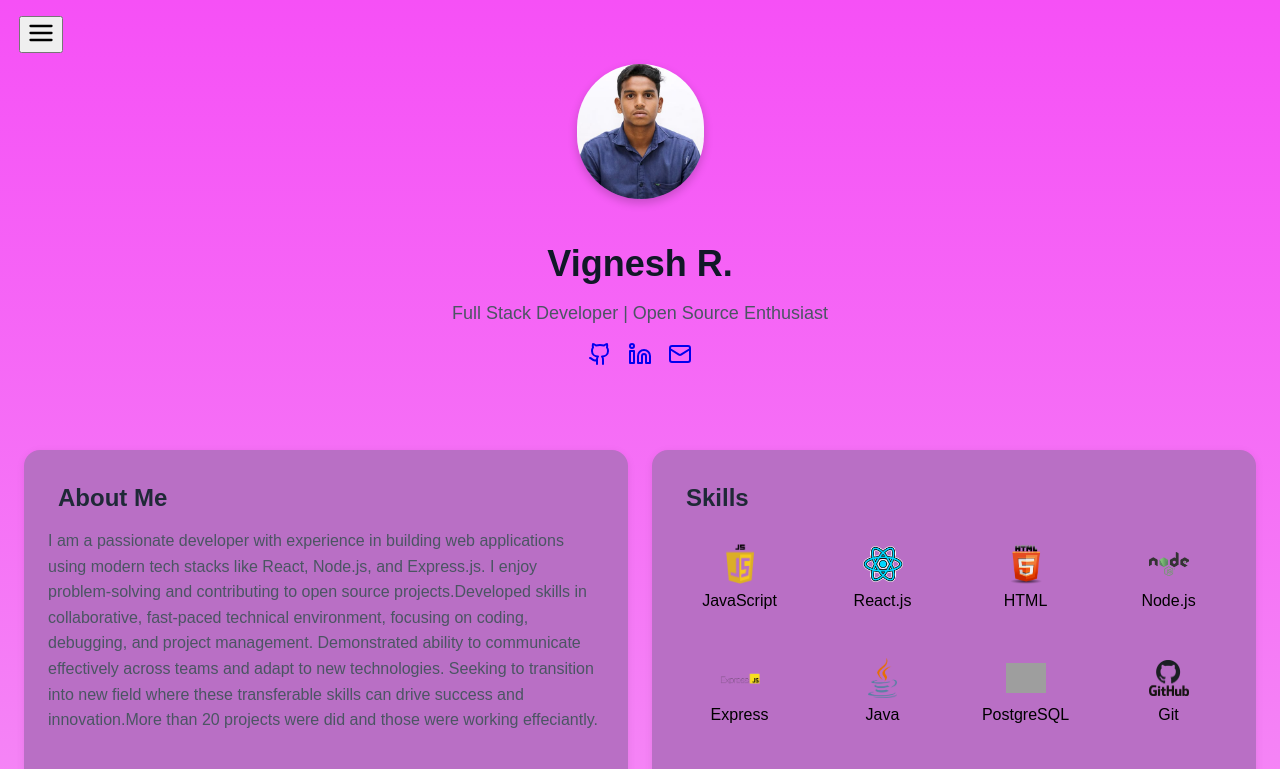
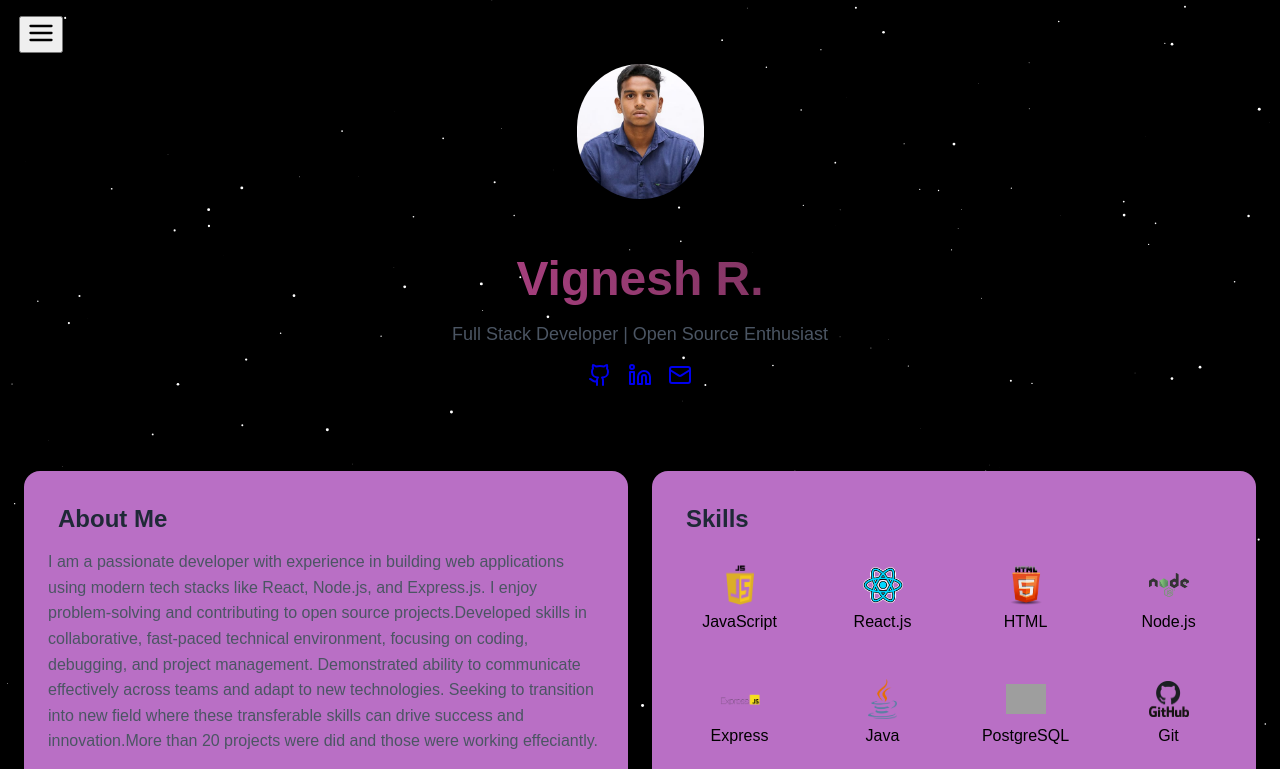
Before and after one commit to vignesh3002-cr/Personal-Portfolio, a React (Vite) app: page / in a window 1280 px wide. Shown: the top 769 px of the page. Built offline with nearby package versions, Linux system fonts and the light colour scheme; grey boxes are pictures that could not be loaded.

Commit message:
animations where added

```diff
--- a/src/Portfolio.jsx
+++ b/src/Portfolio.jsx
@@ -8,18 +8,42 @@ import "./styles/Portfolio.css";
 export default function Portfolio() {
   useEffect(() => {
     AOS.init({ duration: 1000, once: true });
+    const canvas = document.getElementById("starfield");
+const ctx = canvas.getContext("2d");
+canvas.width = window.innerWidth;
+canvas.height = window.innerHeight;
+
+const stars = [];
+for (let i = 0; i < 200; i++) {
+  stars.push({
+    x: Math.random() * canvas.width,
+    y: Math.random() * canvas.height,
+    radius: Math.random() * 1.5,
+    speed: Math.random() * 0.5 + 0.2
+  });
+}
+
+function drawStars() {
+  ctx.clearRect(0, 0, canvas.width, canvas.height);
+  ctx.fillStyle = "white";
+  stars.forEach(star => {
+    ctx.beginPath();
+    ctx.arc(star.x, star.y, star.radius, 0, Math.PI * 2);
+    ctx.fill();
+    star.y += star.speed;
+    if (star.y > canvas.height) star.y = 0;
+  });
+  requestAnimationFrame(drawStars);
+}
+
+drawStars();
+
   }, []);
   const [showMenu,setShowmenu]=useState(false);
-  const [ShowProject,setProject]=useState(false);
-  const[isRotate,setRotate]=useState(false)
-  const cardRotet=()=>{
-    setRotate(true);
-    setTimeout(()=>{
-      setRotate(false);
-    },200);
-  }
+
   return (
     <>
+    <canvas id="starfield"></canvas>
       <div className="top-menu" onMouseLeave={()=>setShowmenu(false)}>
         {showMenu?(
       <div className="dropdown-menu">
@@ -83,7 +107,7 @@ Resume</button></div>
             src="/profile.jpg"
             className="profile-image"
           />
-          <h1 className="portfolio-title">Vignesh R.</h1>
+          <h1 className="portfolio-title gradient-text">Vignesh R.</h1>
           <p className="portfolio-subtitle">Full Stack Developer | Open Source Enthusiast</p>
           <div className="portfolio-socials">
             <a href="https://github.com/vignesh3002-cr" target="_blank" rel="noopener noreferrer">
@@ -453,6 +477,7 @@ Resume</button></div>
         </div>
       </section>
   </div>
+
   </>
   );
 
--- a/src/styles/Portfolio.css
+++ b/src/styles/Portfolio.css
@@ -1,11 +1,21 @@
 /* src/styles/portfolio.css */
+#starfield {
+  position: fixed;
+  top: 0;
+  left: 0;
+  width: 100%;
+  height: 100%;
+  background: black;
+  z-index: -1; /* keeps it behind content */
+}
 
 .portfolio-wrapper {
   min-height: 100vh;
   padding: 1.5rem;
   font-family: sans-serif;
-  background: linear-gradient(to bottom,rgb(246, 80, 246), #f3f4f6);
   animation: fadeIn 1s ease;
+  z-index: 1;
+
 }
 .card-back{
   display: none;
@@ -44,9 +54,33 @@
 .portfolio-title {
   font-size: 2.25rem;
   font-weight: bold;
-  color: #111827;
   margin-bottom: 0.5rem;
   transition: transform 0.7s;
+}
+.gradient-text {
+  font-size: 3rem;
+  font-weight: bold;
+  background: linear-gradient(
+    to right,
+    #e952af,
+    #482438,
+    #282627
+  ); /* two or more colors */
+  background-size: 200% auto; /* makes gradient wider */
+  color: transparent;
+  background-clip: text;
+  -webkit-background-clip: text;
+  -webkit-text-fill-color: transparent;
+  animation: moveGradient 3s linear infinite;
+}
+
+@keyframes moveGradient {
+  0% {
+    background-position: 200% center;
+  }
+  100% {
+    background-position: 0% center;
+  }
 }
 
 .portfolio-title:hover {
```
